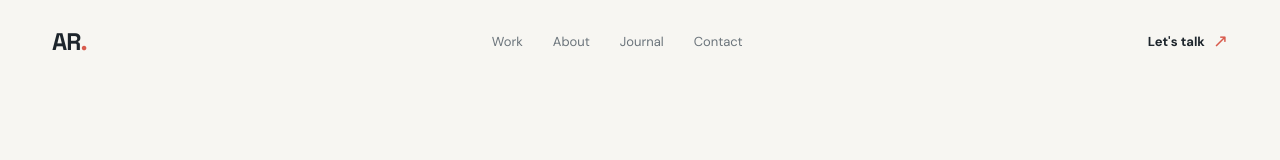
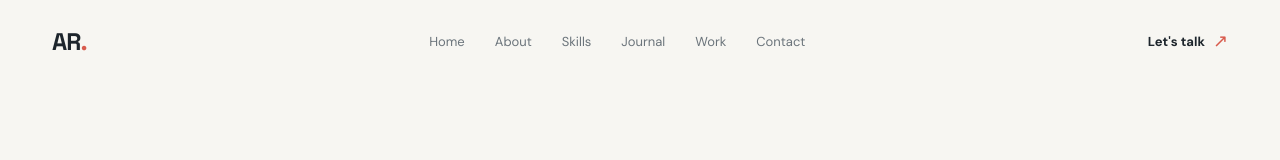
Before and after one commit to rarjun07/ArSiRa, a React (Vite) app in the folder portfolio/: page / in a window 1280 px wide. Shown: the top 160 px of the page. Built offline with nearby package versions, Linux system fonts and the light colour scheme; no server answers.

Commit message:
Reorder portfolio navigation

```diff
--- a/portfolio/src/App.jsx
+++ b/portfolio/src/App.jsx
@@ -44,12 +44,12 @@ export default function App() {
   const experience = content.experience.length ? content.experience : fallbackExperience;
 
   return <div className="site-shell">
-    <header className="site-header"><a className="wordmark" href="#top">AR<span>.</span></a><nav aria-label="Primary navigation"><a href="#work">Work</a><a href="#about">About</a><a href="#journal">Journal</a><a href="#contact">Contact</a></nav><a className="header-link" href="#contact">Let&apos;s talk <Arrow /></a></header>
+    <header className="site-header"><a className="wordmark" href="#top">AR<span>.</span></a><nav aria-label="Primary navigation"><a href="#top">Home</a><a href="#about">About</a><a href="#skills">Skills</a><a href="#journal">Journal</a><a href="#work">Work</a><a href="#contact">Contact</a></nav><a className="header-link" href="#contact">Let&apos;s talk <Arrow /></a></header>
     <main id="top">
       <section className="hero-section"><div className="hero-copy"><p className="eyebrow">Python fullstack developer</p><h1>{about.headline || "Useful software, carefully built."}</h1><p className="hero-description">{about.summary}</p><div className="hero-actions"><a className="button button-dark" href="#work">See selected work <Arrow /></a><a className="text-link" href="#about">A little about me <span aria-hidden="true">↓</span></a></div></div><div className="hero-visual" aria-label="Abstract illustration of connected software systems"><div className="visual-grid" /><div className="visual-card visual-card-main"><span className="card-label">CURRENTLY BUILDING</span><strong>Portfolio CMS</strong><span className="card-line" /><small>React / FastAPI / PostgreSQL</small></div><div className="visual-card visual-card-side"><span className="side-dot" /><span>{isLoading ? "CMS<br />loading" : "API<br />ready"}</span></div><div className="visual-orbit orbit-one" /><div className="visual-orbit orbit-two" /></div></section>
       <section className="signal-bar"><p>Based in India</p><span>✦</span><p>Open to meaningful problems</p><span>✦</span><p>2026 / Present</p></section>
       <section className="work-section" id="work"><div className="section-intro"><p className="eyebrow">Selected work</p><h2>Things I&apos;ve helped<br />make clearer.</h2><p>From internal tools to public-facing products, I like the part where complexity becomes a calm experience.</p></div><div className="project-list">{featuredProjects.map((project, index) => <article className={`project-card ${project.color}`} key={project.title}><div className="project-number">0{index + 1}</div><div className="project-details"><p className="project-type">{project.type}</p><h3>{project.title}</h3><p>{project.description}</p><div className="project-links">{project.live_url && <a href={project.live_url} target="_blank" rel="noreferrer" aria-label={`View live ${project.title}`}>View project <Arrow /></a>}{project.repo_url && <a className="source-link" href={project.repo_url} target="_blank" rel="noreferrer" aria-label={`View source code for ${project.title}`}>View source <Arrow /></a>}{!project.live_url && !project.repo_url && <span className="project-link-muted">Project links coming soon</span>}</div></div><div className="project-shape" /></article>)}</div></section>
-      <section className="about-section" id="about"><div><p className="eyebrow">A bit about me</p><h2>{about.headline || "I care about the"}<br /><em>details between.</em></h2></div><div className="about-copy"><p>{about.bio || about.summary}</p><p>Right now, I&apos;m deepening my craft through a Python fullstack developer internship and building this CMS-powered portfolio one day at a time.</p><div className="skill-list">{skills.map((skill) => <span key={skill}>{skill}</span>)}</div></div></section>
+      <section className="about-section" id="about"><div><p className="eyebrow">A bit about me</p><h2>{about.headline || "I care about the"}<br /><em>details between.</em></h2></div><div className="about-copy"><p>{about.bio || about.summary}</p><p>Right now, I&apos;m deepening my craft through a Python fullstack developer internship and building this CMS-powered portfolio one day at a time.</p><div className="skill-list" id="skills">{skills.map((skill) => <span key={skill}>{skill}</span>)}</div></div></section>
       <section className="journal-section" id="journal"><div className="section-intro"><p className="eyebrow">From the journal</p><h2>Notes from<br /><em>the work.</em></h2></div><div className="journal-grid">{blogs.slice(0, 3).map((blog) => { const isExpanded = expandedBlog === blog.title; return <article className="journal-card" key={blog.title}><p className="project-type">{blog.tags?.[0] || "Building in public"}</p><h3>{blog.title}</h3><p>{blog.excerpt}</p>{isExpanded && <p className="journal-content">{blog.content || blog.excerpt}</p>}<button className="journal-read-more" type="button" onClick={() => setExpandedBlog(isExpanded ? "" : blog.title)}>{isExpanded ? "Show less" : "Read more"} <Arrow /></button></article>; })}</div></section>
       <section className="timeline-section"><div className="section-intro"><p className="eyebrow">Experience</p><h2>A timeline<br /><em>in progress.</em></h2></div><div className="timeline-list">{experience.slice(0, 4).map((item) => <article className="timeline-item" key={`${item.company}-${item.title}`}><div className="timeline-date">{item.start_date}<br />{item.end_date || "Present"}</div><div><h3>{item.title}</h3><p className="timeline-company">{item.company}{item.location ? ` · ${item.location}` : ""}</p><p>{item.description}</p></div></article>)}</div></section>
       <section className="testimonial-section"><p className="eyebrow">A good word</p><blockquote>“{testimonials[0].quote}”</blockquote><p className="quote-author">{testimonials[0].name}{testimonials[0].role ? ` · ${testimonials[0].role}` : ""}</p></section>
```
